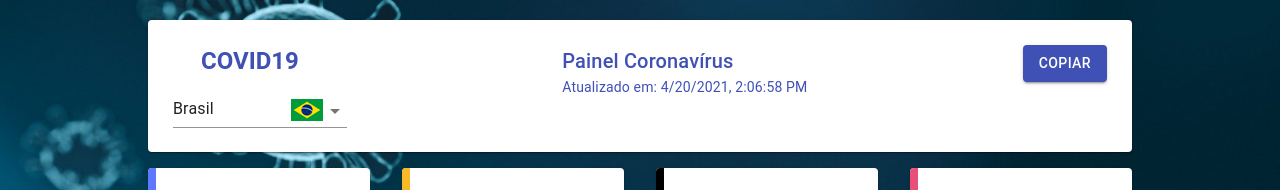
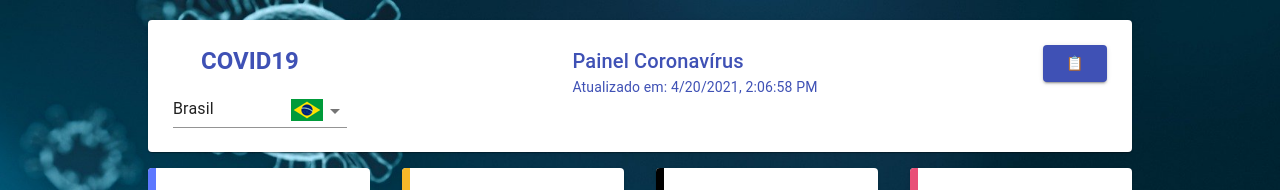
Before and after one commit to Jodecir/covid19-dio, a React (Create React App) app: page / in a window 1280 px wide. Shown: the top 190 px of the page. Built offline with nearby package versions, Linux system fonts and the light colour scheme; no server answers; the HTML template or start-up script is replaced by a standard one.

Commit message:
UPDATE copyButton with Emoji 📋

```diff
--- a/src/containers/Main/components/Panel.jsx
+++ b/src/containers/Main/components/Panel.jsx
@@ -43,7 +43,7 @@ function Panel({ updateAt, onChange, data, country, getCoviddata }) {
   const renderCopyButton = (
     <div>
       <Button variant="contained" color="primary" onClick={copyInfo}>
-        Copiar
+      📋
       </Button>
     </div>
   )
```
